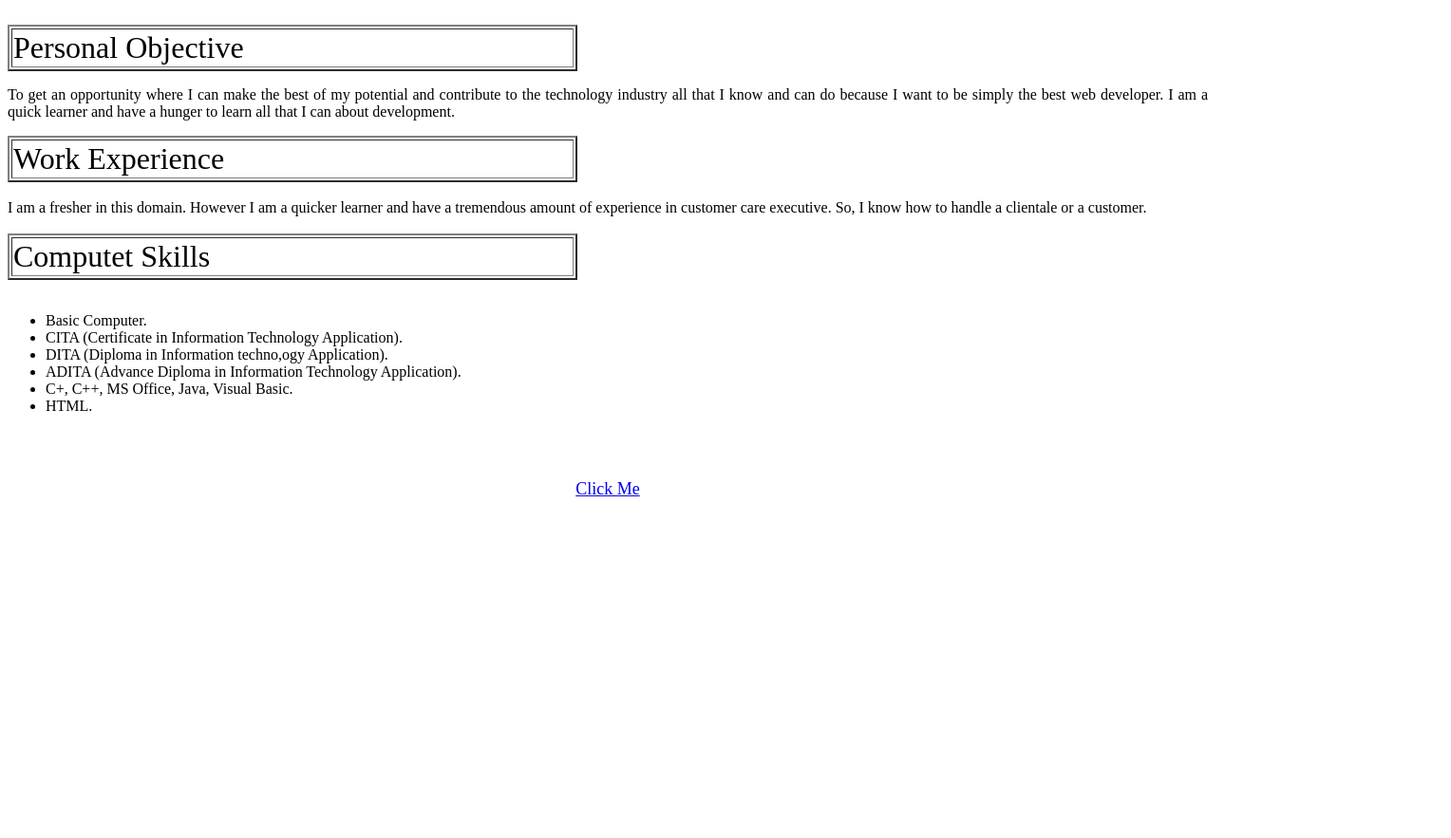
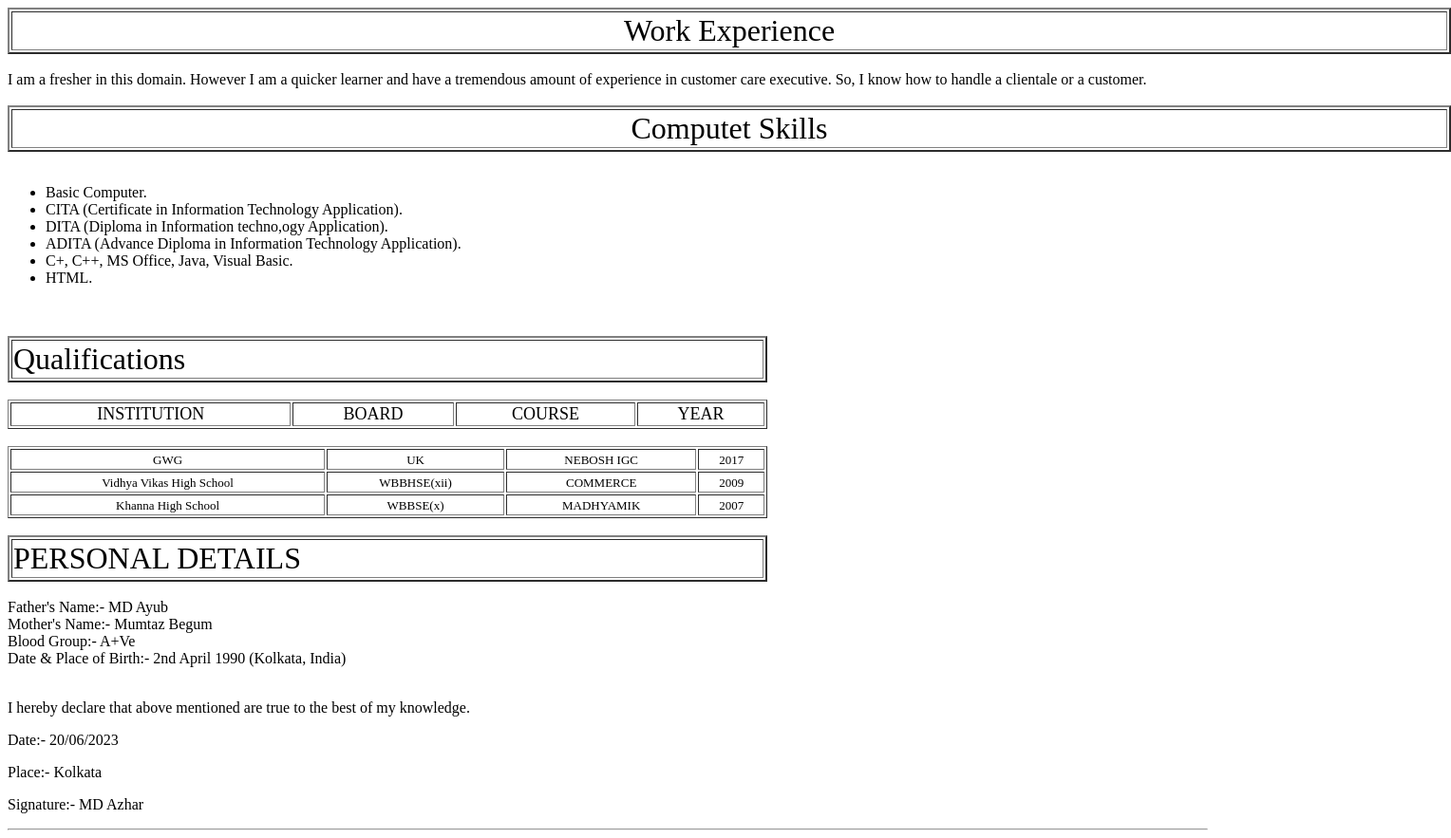
Before and after one commit to 666coldblood/My-Resume, a plain HTML site: page body.html in a window 1280 px wide. Shown: the whole page at 95% size, 1528 px wide, since content can reach past the window. Before the commit the page ends 800 px from the top, so only its background shows below. Drawn offline with Linux system fonts and the light colour scheme.

Commit message:
Update body.html

```diff
--- a/body.html
+++ b/body.html
@@ -6,19 +6,10 @@
     </head>
     <body>
 
-        <table border="2" width="600">
+
+        <table border="2" width="1520">
             <tr width="200">
-                <td>
-                <font size="+3">Personal Objective</font>
-                </td>
-            </tr>
-            <br/>
-
-        </table>
-        <p align="justify">To get an opportunity where I can make the best of my potential and contribute to the technology industry all that I know and can do because I want to be simply the best web developer. I am a quick learner and have a hunger to learn all that I can about development.</p>
-        <table border="2" width="600">
-            <tr width="200">
-                <td>
+                <td align="center">
                     <font size="+3">Work Experience </font>
                 </td>
             </tr>
@@ -27,9 +18,9 @@
         I am a fresher in this domain. However I am a quicker learner and have a tremendous amount of experience in customer care executive. So, I know how to handle a clientale or a customer.
         <br/>
         <br/>
-        <table border="2" width="600">
+        <table border="2" width="1520">
             <tr width="200">
-                <td>
+                <td align="center">
                     <font size="+3">Computet Skills</font>
                 </td>
             </tr>
@@ -46,7 +37,93 @@
             </ul>
         <br/>
         <br/>
-        <p align="center"><font size="+1"><a href="./Ending.html">Click Me</a></font></p>
+        <table border="2" width="800">
+            <tr width="200">
+               <td> <font size="+3"> Qualifications</font>
+               </td>
+            </tr>
+        </table>
+        <br/>
+        <table border="1" width="800">
+            <tr align="center">
+                <td>
+                    <font size="+1">INSTITUTION</font>
+                </td>
+                <td>
+                    <font size="+1">BOARD</font>
+                </td>
+                <td>
+                    <font size="+1">COURSE</font>
+                </td>
+                <td>
+                    <font size="+1">YEAR</font>
+                </td>
+            </tr>
+            </table>
+            <br/>
+            <table border="1" width="800">
+            <tr align="center">
+                <td>
+                    <font size="2">GWG</font>
+                </td>
+                <td>
+                    <font size="2">UK</font>
+                </td>
+                <td>
+                    <font size="2">NEBOSH IGC</font>
+
+                </td>
+                <td>
+                    <font size="2">2017</font>
+                </td>
+            </tr><tr align="center">
+                <td>
+                    <font size="2">Vidhya Vikas High School</font>
+                </td>
+                <td>
+                    <font size="2">WBBHSE(xii)</font>
+                </td>
+                <td>
+                    <font size="2">COMMERCE</font>
+                </td>
+                <td>
+                    <font size="2">2009</font>
+                </td>
+            </tr><tr align="center">
+                <td>
+                    <font size="2">Khanna High School</font>
+                </td>
+                <td>
+                    <font size="2">WBBSE(x)</font>
+                </td>
+                <td>
+                    <font size="2">MADHYAMIK</font>
+                </td>
+                <td>
+                    <font size="2">2007</font>
+                </td>
+            </tr>
+        </table>
+        <br/>
+        <table border="2" width="800">
+             <tr>
+                <td><font size="+3">
+                   PERSONAL DETAILS
+                </font>
+                </td>
+             </tr>
+        </table>
+        <br/>
+        Father's Name:- MD Ayub<br/>
+        Mother's Name:- Mumtaz Begum<br>
+        Blood Group:- A+Ve<br/>
+        Date & Place of Birth:- 2nd April 1990 (Kolkata, India)<br/>
+        <br/>
+        <p>I hereby declare that above mentioned are true to the best of my knowledge.</p>
+    <p>Date:- 20/06/2023</p>
+    <p>Place:- Kolkata</p>
+    <p>Signature:- MD Azhar</p>
+    <hr/>
 
     </body>
     </html>
```
